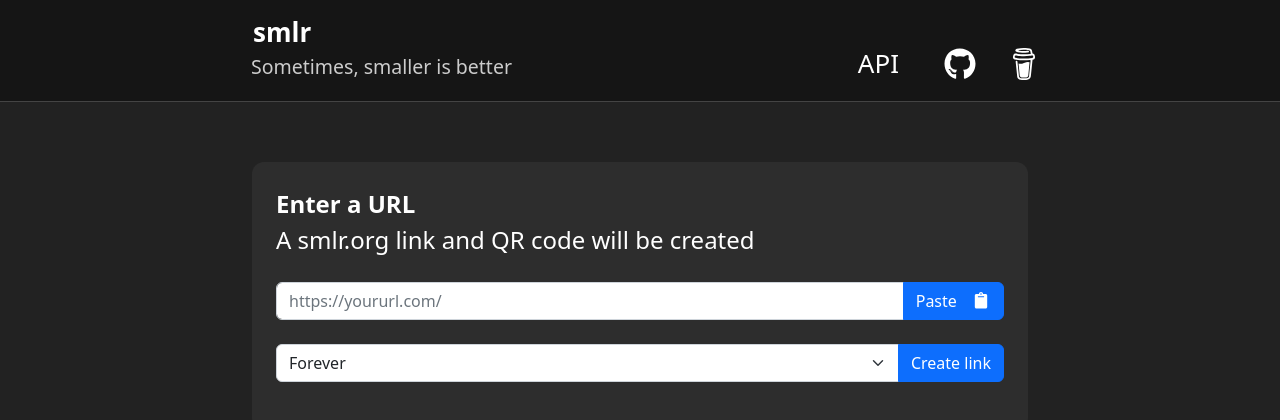
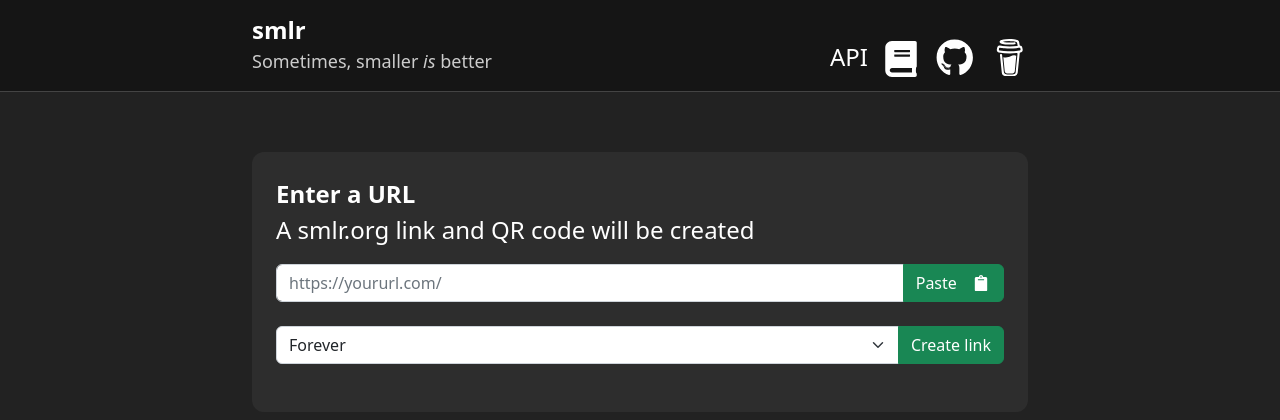
Before and after one commit to noahcorona/url-shortener, a React (Create React App) app in the folder frontend/: page / in a window 1280 px wide. Shown: the top 420 px of the page. Built offline with nearby package versions, Linux system fonts and the light colour scheme.

Commit message:
nav font size, colors, organize css

```diff
--- a/frontend/src/App.css
+++ b/frontend/src/App.css
@@ -1,15 +1,18 @@
-.App {
-  text-align: left;
-}
+/*
+    Reusable styles
+ */
 
-.App b {
+.bottom-spaced {
   margin-bottom: 1em;
 }
 
-.App p {
-  text-align: left;
-  margin-bottom: 1em;
+.centered {
+  margin: auto;
 }
+
+/*
+    Navigation styles
+ */
 
 .Navigation {
   width: 100%;
@@ -17,12 +20,14 @@
   top: 0;
   background-color: #151515;
   border-bottom: 1px #444 solid;
-  font-size: calc(10px + 2vh);
+  font-size: 1em;
 }
 
 .Navigation-Content {
   margin: 0 auto;
   padding-top: 0.5em;
+  padding-left: 0.5em;
+  padding-right: 0.5em;
   display: flex;
   justify-content: space-between;
   width: 75%;
@@ -35,13 +40,12 @@
   text-decoration: none;
   font-weight: bold;
   margin-right: 1.5em;
-  padding: 10px 0.5em;
+  padding: 10px 0.5em 10px 0;
 }
 
 .Navigation p {
   color: #ccc;
   font-size: 0.75em;
-  margin-left: 11px;
 }
 
 .Navigation-Button-Area {
@@ -63,17 +67,13 @@
   text-decoration: none;
   color: #fff;
   border: none;
-  border-radius: 0.25em;
-  padding: 0.25em 0.5em;
-  margin-left: 0.5em;
+  vertical-align: center;
+  align-content: center;
+  justify-content: center;
 }
 
 .Navigation-Button:hover {
   color: #ccc;
-}
-
-.Navigation-Button:visited {
-  color: #fff;
 }
 
 .Navigation-Button-Icon {
@@ -81,24 +81,41 @@
   text-decoration: none;
   color: #fff;
   border: none;
-  border-radius: 0.25em;
   align-self: center;
   justify-content: center;
-  font-size: 32px;
-  margin-left: 1em;
+  font-size: 1.25em;
+  margin-left: 0.25em;
+}
+
+.Navigation-Button-Icon-Alt {
+  background-color: transparent;
+  text-decoration: none;
+  color: inherit;
+  border: none;
+  align-self: center;
+  justify-content: center;
+  font-size: 1.5em;
+  margin-left: 0.25em;
 }
 
 .Navigation-Button-Icon:hover {
   color: #ccc;
 }
 
+.navbar {
+  border-bottom: 1px #888 solid;
+  color: #eee;
+}
+
 .navbar-toggler {
-  margin-right: 10px
+  margin-right: 10px;
+  color: #eee;
 }
 
 .navbar-collapse {
   text-align: right;
   padding: 1em;
+  color: #eee;
 }
 
 .Brand-Items b {
@@ -106,8 +123,17 @@
 }
 
 .Brand-Items p {
-  margin: 10px;
+  margin: 0 10px 10px;
 }
+
+.Expanding-Nav-Link-Icon {
+  margin-left: 1em;
+  color: #eee;
+}
+
+/*
+    Page layout styles
+ */
 
 .Content {
   background-color: #222;
@@ -115,7 +141,7 @@
   color: white;
 }
 
-.Content-Scrollable {
+.Content-Centered {
   margin: auto;
   width: 75%;
   min-width: 350px;
@@ -123,31 +149,21 @@
   padding: 0.5em;
 }
 
-.form-select-wrapper {
-  margin-bottom: 1em;
+.Content-Card {
+  background-color: rgba(255, 255, 255, 0.05);
+  margin-top: 2em;
+  margin-bottom: 2em;
+  border-radius: 0.5em;
+  width: 100%;
+  padding: 1em;
 }
 
-.form-control-wrapper {
-  margin-bottom: 1em;
-}
+/*
+    Button and link styles
+ */
 
-.form-control {
-
-}
-
-.url-form {
-  margin-bottom: 1em;
-}
-
-.divider {
-  width: 120%;
-  margin-left: -10%;
-  margin-top: 2em;
-  margin-bottom: 2em;
-  align-self: center;
-  justify-self: center;
-  height: 1px;
-  background-color: #888;
+.btn-flat {
+  background-color: #555;
 }
 
 .paste-button {
@@ -163,7 +179,7 @@
   font-size: 14pt;
 }
 
-.paste-icon {
+.button-icon {
   font-size: 1.25em;
   padding-bottom: 0.175em;
   margin-left: 0.5em;
@@ -185,19 +201,11 @@
   color: #ccc;
 }
 
+/*
+    URL entry card styles
+ */
+
 .QR-Area {
-  background-color: rgba(255, 255, 255, 0.05);
-  margin-bottom: 2em;
-  border-radius: 0.5em;
-  width: fit-content;
-  padding: 1em;
+  align-self: center;
+  text-align: center;
 }
-
-.url-input-area {
-  background-color: rgba(255, 255, 255, 0.05);
-  margin-top: 2em;
-  margin-bottom: 2em;
-  border-radius: 0.5em;
-  width: 100%;
-  padding: 1em;
-}
--- a/frontend/src/App.js
+++ b/frontend/src/App.js
@@ -79,7 +79,7 @@ function App() {
           }}
         />
         <div className="Content-Body">
-          <div className="Content-Scrollable">
+          <div className="Content-Centered">
             <URLInputArea setFormValues={setFormValues} />
             {shortenedURL && (
               <ShortURLArea
--- a/frontend/src/components/ExpandingNavBar.js
+++ b/frontend/src/components/ExpandingNavBar.js
@@ -1,5 +1,5 @@
 import {Nav, Navbar} from 'react-bootstrap';
-import {FaGithub} from 'react-icons/fa';
+import {FaBook, FaGithub} from 'react-icons/fa';
 import {SiBuymeacoffee} from 'react-icons/si';
 
 // eslint-disable-next-line react/prop-types
@@ -7,25 +7,30 @@ const ExpandingNavBar = ({isOnBottom, onDocClick}) => {
   return (
     <Navbar
       collapseOnSelect
-      bg="light"
+      bg="dark"
       expand="lg"
-      variant="light"
+      variant="dark"
     >
       <Navbar.Brand href="#">
         <span className="Brand-Items">
           <b>smlr</b>
-          <p>sometimes, smaller is better</p>
+          <p>sometimes, smaller <i>is</i> better</p>
         </span>
       </Navbar.Brand>
       <Navbar.Toggle aria-controls="responsive-navbar-nav" />
       <Navbar.Collapse id="responsive-navbar-nav">
         <Nav className="mr-auto">
-          <Nav.Link href="#" onClick={onDocClick}>API Documentation</Nav.Link>
+          <Nav.Link href="#" onClick={onDocClick}>
+            API Documentation
+            <FaBook className="Expanding-Nav-Link-Icon" />
+          </Nav.Link>
           <Nav.Link href="https://github.com/noahcorona/url-shortener">
-            Source code  <FaGithub />
+            Source code
+            <FaGithub className="Expanding-Nav-Link-Icon" />
           </Nav.Link>
           <Nav.Link href="https://buymeacoffee.com/4IeSH91kr">
-            Support the developer  <SiBuymeacoffee />
+            Support the developer
+            <SiBuymeacoffee className="Expanding-Nav-Link-Icon" />
           </Nav.Link>
         </Nav>
       </Navbar.Collapse>
--- a/frontend/src/components/NavBar.js
+++ b/frontend/src/components/NavBar.js
@@ -1,4 +1,4 @@
-import {FaGithub} from 'react-icons/fa';
+import {FaBook, FaGithub} from 'react-icons/fa';
 import {SiBuymeacoffee} from 'react-icons/si';
 
 // eslint-disable-next-line react/prop-types
@@ -11,9 +11,9 @@ const NavBar = ({onDocClick}) => {
             href="#"
             className="Navigation-Link"
           >
-                        smlr
+            smlr
           </a>
-          <p>Sometimes, smaller is better</p>
+          <p>Sometimes, smaller <i>is</i> better</p>
         </div>
         <div className="Navigation-Button-Area">
           <a
@@ -21,19 +21,19 @@ const NavBar = ({onDocClick}) => {
             href="#"
             onClick={onDocClick}
           >
-                        API
+            API <FaBook className="Navigation-Button-Icon-Alt" />
           </a>
           <a
             className="Navigation-Button-Icon"
             href="https://github.com/noahcorona/url-shortener"
           >
-            <FaGithub />
+            <FaGithub className="Navigation-Button-Icon" />
           </a>
           <a
             className="Navigation-Button-Icon"
             href="https://buymeacoffee.com/4IeSH91kr"
           >
-            <SiBuymeacoffee />
+            <SiBuymeacoffee className="Navigation-Button-Icon" />
           </a>
         </div>
       </div>
--- a/frontend/src/components/ShortURLArea.js
+++ b/frontend/src/components/ShortURLArea.js
@@ -43,7 +43,7 @@ const ShortURLArea = ({shortURL, originalURL, lifespan}) => {
   return (
     <div
       id="short-url-area"
-      className="url-input-area"
+      className="Content-Card"
     >
       <b>
         <a
@@ -54,22 +54,23 @@ const ShortURLArea = ({shortURL, originalURL, lifespan}) => {
         >
           {originalURL}
         </a>
-      </b>
-      <p>
-        {/* eslint-disable-next-line react/prop-types */}
-            This link&apos;s lifespan is set to {getLifespanText()}
-      </p>
-      <p>
-        To: <a
+        {' > '}
+        <a
           className="Link"
           href="#"
           target="_blank"
           rel="noopener noreferrer"
         >
-          {originalURL}
+          {shortURL}
         </a>
+      </b>
+      <p>
+        {/* eslint-disable-next-line react/prop-types */}
+        {getLifespanText() === 'forever' ?
+            'This link has no expiration date' :
+            'This link expires in ' + getLifespanText()}
       </p>
-      <div className='url-form'>
+      <div className='bottom-spaced'>
         <InputGroup>
           <Form.Control
             onFocus={handleFocus}
@@ -78,21 +79,29 @@ const ShortURLArea = ({shortURL, originalURL, lifespan}) => {
             readOnly
             selectTextOnFocus
           />
-          <Button className="paste-button" onClick={handleCopyClick}>
+          <Button
+            variant="success"
+            className="paste-button"
+            onClick={handleCopyClick}
+          >
             {copied ? 'Copied to Clipboard' : (
-                  <>Copy<FaClipboard className="paste-icon" /></>
+                  <>Copy<FaClipboard className="button-icon" /></>
               )}
           </Button>
         </InputGroup>
       </div>
       <div className="QR-Area d-grid gap-2">
         <QRCode
+          className="centered"
           value={shortURL}
           alt={shortURL}
         />
-        <Button>
+        <Button
+          variant="success"
+          className="d-block"
+        >
             Copy image
-          <FaClipboard className="paste-icon" />
+          <FaClipboard className="button-icon" />
         </Button>
       </div>
     </div>
--- a/frontend/src/components/URLInputArea.js
+++ b/frontend/src/components/URLInputArea.js
@@ -27,7 +27,7 @@ const URLInputArea = (props) => {
   return (
     <div
       id="url-input-area"
-      className="url-input-area"
+      className="Content-Card"
     >
       <b>Enter a URL</b>
       <p>A smlr.org link and QR code will be created</p>
@@ -35,7 +35,7 @@ const URLInputArea = (props) => {
         className="url-form"
         onSubmit={submitHandler}
       >
-        <div className="form-control-wrapper">
+        <div className="bottom-spaced">
           <InputGroup>
             <Form.Control
               id="url"
@@ -47,33 +47,33 @@ const URLInputArea = (props) => {
               value={inputURL}
             />
             <Button
+              variant="success"
               onClick={clickHandler}
             >
-              Paste <FaClipboard className="paste-icon" />
+              Paste <FaClipboard className="button-icon" />
             </Button>
           </InputGroup>
         </div>
-        <div className="form-select-wrapper">
+        <div className="bottom-spaced">
           <InputGroup>
             <Form.Select
               aria-label="Default select example"
               id="lifespan"
-              onChange={(e) => {
-                setInputLifespan(e.target.value);
-              }}
+              onChange={(e) => setInputLifespan(e.target.value)}
             >
               <option value="0">Forever</option>
               <option value="1 year">A year</option>
               <option value="6 months">6 months</option>
               <option value="3 months">3 months</option>
               <option value="1 month">A month</option>
-              <option value="1 week">A Week</option>
-              <option value="1 day">A Day</option>
+              <option value="1 week">A week</option>
+              <option value="1 day">A day</option>
             </Form.Select>
             <Button
               type="submit"
+              variant="success"
             >
-                Create link
+              Create link
             </Button>
           </InputGroup>
         </div>
```
